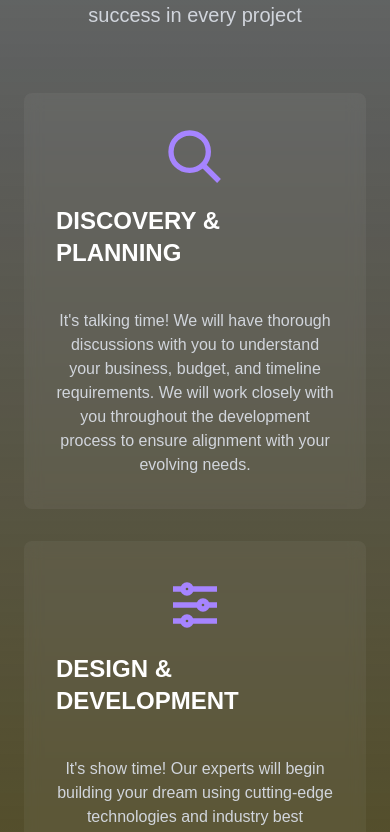
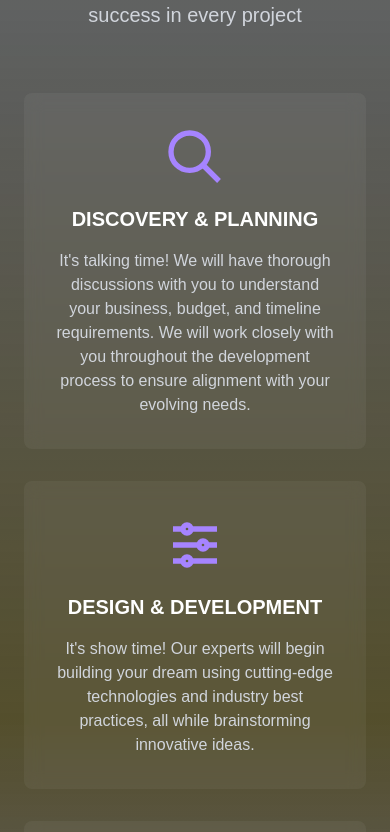
Before and after one commit to dinethnarada/tech-lumina-new, a Next.js app: page /about in a window 390 px wide. Shown: the part 4808-5640 px from the top of the page. Built offline with nearby package versions, Linux system fonts and the light colour scheme.

Commit message:
mobile view fixes

```diff
--- a/src/components/Approach.tsx
+++ b/src/components/Approach.tsx
@@ -52,11 +52,13 @@ const Approach = () => {
               key={step.title}
               className="bg-white/5 backdrop-blur-sm rounded-lg p-8 hover:bg-white/10 transition-all"
             >
-              <div className="flex flex-col items-center mb-6">
-                {step.icon}
-                <h3 className="text-2xl font-bold mt-4 mb-4">{step.title}</h3>
+              <div className="flex flex-col items-center text-center">
+                <div className="mb-4">
+                  {step.icon}
+                </div>
+                <h3 className="text-xl md:text-2xl font-bold mb-4 px-2">{step.title}</h3>
+                <p className="text-gray-300">{step.description}</p>
               </div>
-              <p className="text-gray-300 text-center">{step.description}</p>
             </div>
           ))}
         </div>
--- a/src/components/ServiceCard.tsx
+++ b/src/components/ServiceCard.tsx
@@ -9,11 +9,11 @@ interface ServiceCardProps {
 
 const ServiceCard = ({ imageSrc = '/placeholder.jpg', title, description, priority = false }: ServiceCardProps) => {
   return (
-    <div className="group h-[400px] bg-white/5 backdrop-blur-sm rounded-2xl border border-white/10 overflow-hidden transition-all duration-500 hover:-translate-y-1">
-      <div className="flex h-full">
+    <div className="group bg-white/5 backdrop-blur-sm rounded-2xl border border-white/10 overflow-hidden transition-all duration-500 hover:-translate-y-1">
+      <div className="flex flex-col md:flex-row min-h-[400px] md:h-[400px]">
         {/* Image Container */}
-        <div className="w-1/2 p-6">
-          <div className="relative h-full rounded-xl overflow-hidden">
+        <div className="w-full md:w-1/2 p-4 md:p-6">
+          <div className="relative h-48 md:h-full rounded-xl overflow-hidden">
             <Image
               src={imageSrc}
               alt={title}
@@ -29,13 +29,13 @@ const ServiceCard = ({ imageSrc = '/placeholder.jpg', title, description, priori
           </div>
         </div>
 
-        {/* Divider */}
-        <div className="w-px bg-gradient-to-b from-transparent via-white/10 to-transparent my-6" />
+        {/* Divider - Only visible on desktop */}
+        <div className="hidden md:block w-px bg-gradient-to-b from-transparent via-white/10 to-transparent my-6" />
 
         {/* Content */}
-        <div className="w-1/2 p-8 flex flex-col justify-center text-center">
-          <h3 className="text-2xl mb-4 font-bold">{title}</h3>
-          <p className="text-gray-300">{description}</p>
+        <div className="w-full md:w-1/2 p-4 md:p-8 flex flex-col justify-center">
+          <h3 className="text-xl md:text-2xl mb-2 md:mb-4 font-bold">{title}</h3>
+          <p className="text-sm md:text-base text-gray-300">{description}</p>
         </div>
       </div>
     </div>
```
